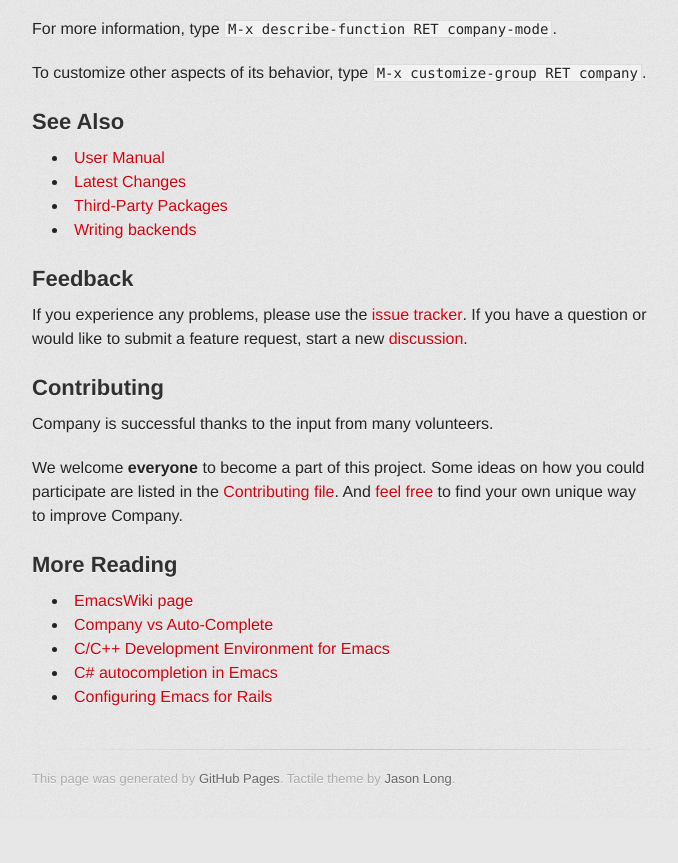
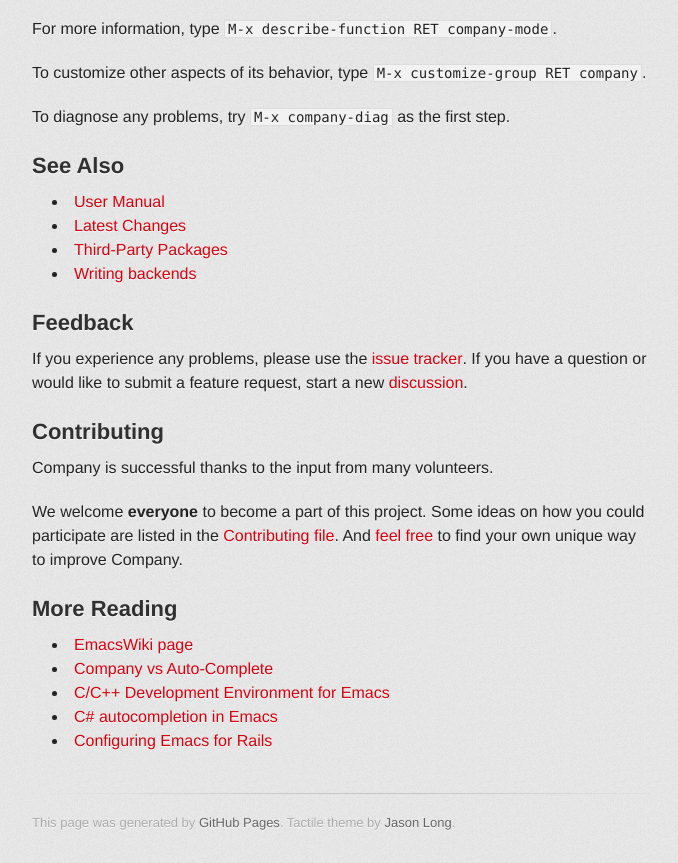
Before and after one commit to company-mode/company-mode.github.com, a plain HTML site: page index.html in a window 1280 px wide. Shown: the part 1525-2388 px from the top of the page, without its empty margins (298-976 px from the left). Before the commit the page ends 2344 px from the top, so only its background shows below. Drawn offline with Linux system fonts and the light colour scheme; a web font is replaced by a local one.

Commit message:
Mention company-diag

```diff
--- a/index.html
+++ b/index.html
@@ -107,6 +107,8 @@ list-packages</kbd>).</p>
 <p>To customize other aspects of its behavior, type <kbd>M-x customize-group RET
     company</kbd>.</p>
 
+<p>To diagnose any problems, try <kbd>M-x company-diag</kbd> as the first step.</p>
+
 <h2>See Also</h2>
 
 <ul>
```
